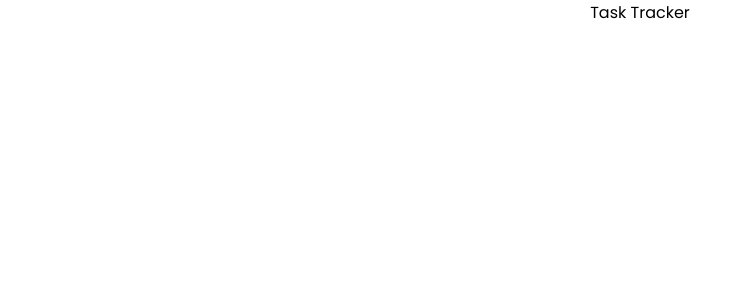
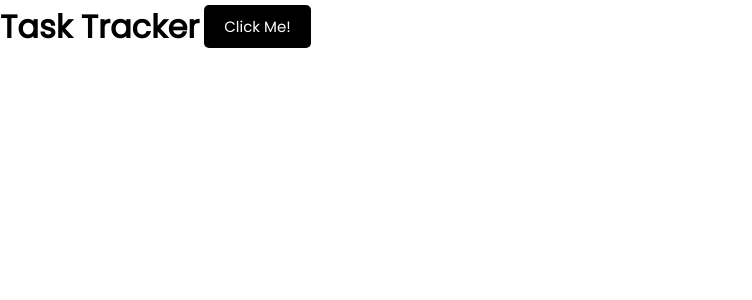
Before and after one commit to NelsonWu820/react-task-tracker, a React (Create React App) app: page / in a window 1280 px wide. Shown: the top 300 px of the page, without its empty margins (0-752 px from the left). Built offline with nearby package versions, Linux system fonts and the light colour scheme.

Commit message:
adding components

```diff
--- a/src/App.js
+++ b/src/App.js
@@ -3,7 +3,7 @@ import Header from './components/Header';
 
 function App() {
   return (
-    <div className="App">
+    <div className="header">
       <Header/>
     </div>
   );
--- /dev/null
+++ b/src/components/Button.js
@@ -0,0 +1,7 @@
+const Button = ({color, text}) => {
+  return (
+    <button style={{backgroundColor : color}} className="btn">{text}</button>
+  )
+}
+
+export default Button
--- a/src/components/Header.js
+++ b/src/components/Header.js
@@ -1,6 +1,11 @@
+import Button from "./Button"
+
 const Header = () => {
   return (
-    <div>Task Tracker</div>
+    <header className="header">
+        <h1>Task Tracker</h1>
+        <Button color='black' text="Click Me!"/>
+    </header>
   )
 }
 
```
